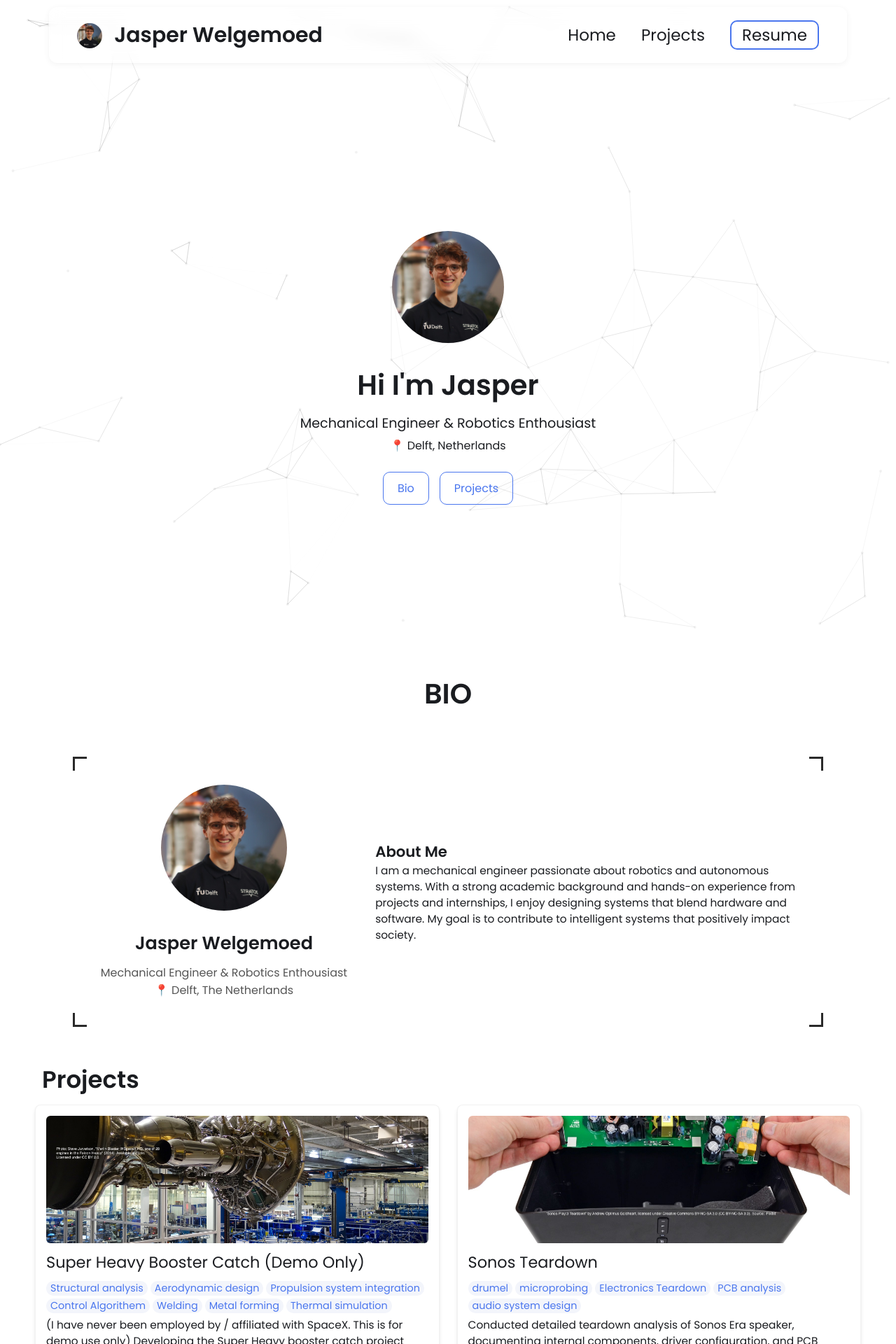
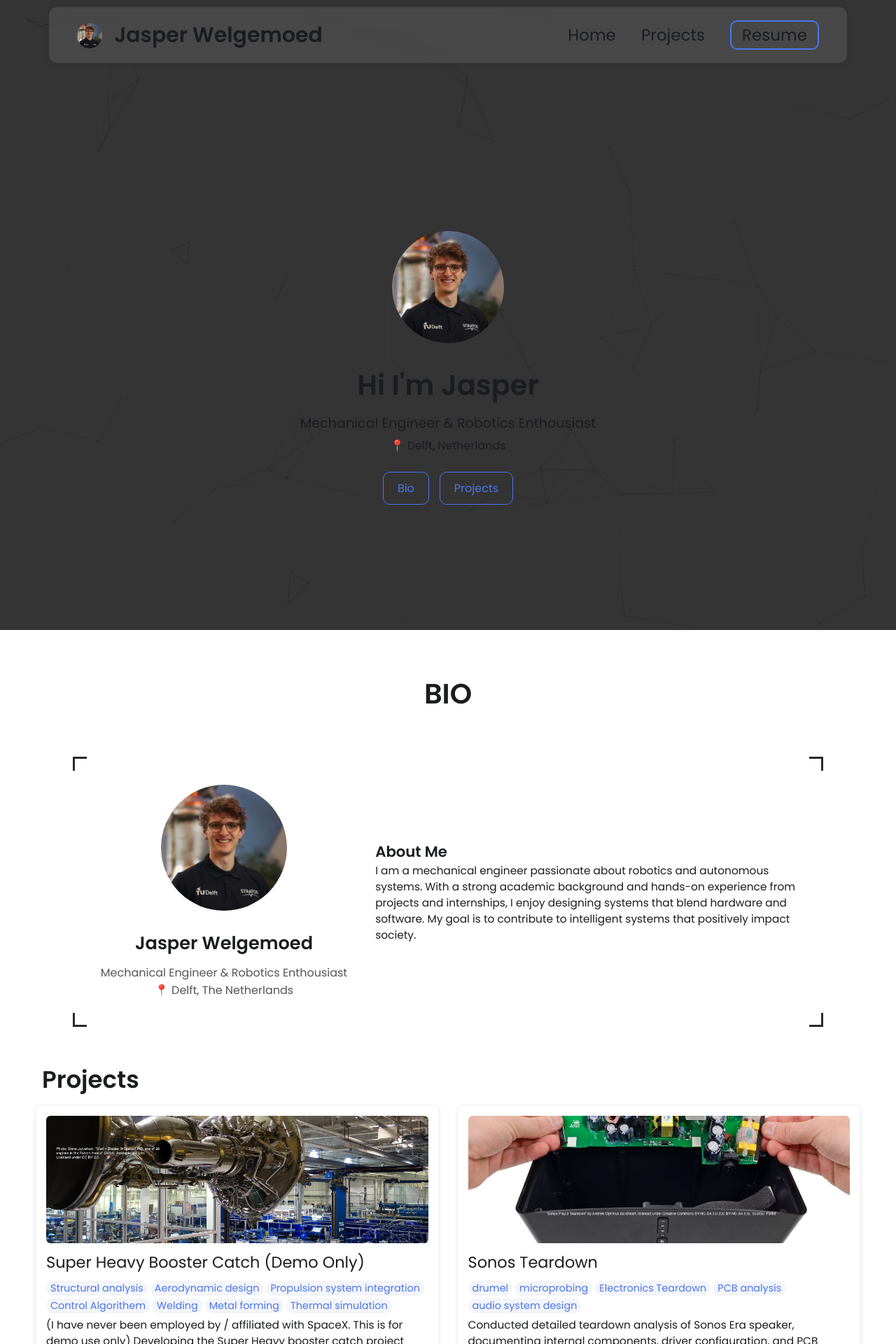
Before and after one commit to jasperwelgemoed/jasperwelgemoed.github.io, a Jekyll site: the page built from index.html, in a window 1280 px wide. Shown: the top 1920 px of the page at 70% size. Built offline with Jekyll 4.4.1, drawn with Linux system fonts in a browser that asks for light colours.

Commit message:
Update styles.css

```diff
--- a/css/styles.css
+++ b/css/styles.css
@@ -946,7 +946,7 @@ footer p {
   width: 100%;
   height: 100%;
   z-index: 0;
-  background: background-color: rgba(30, 30, 30, 0.9);; /* soft gray */
+  background-color: rgba(30, 30, 30, 0.9);; /* soft gray */
   pointer-events: none;
 }
 
```
